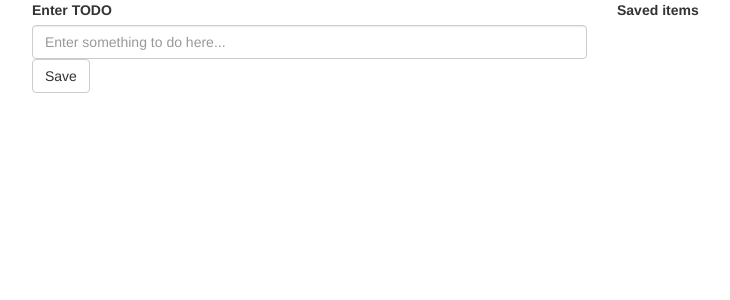
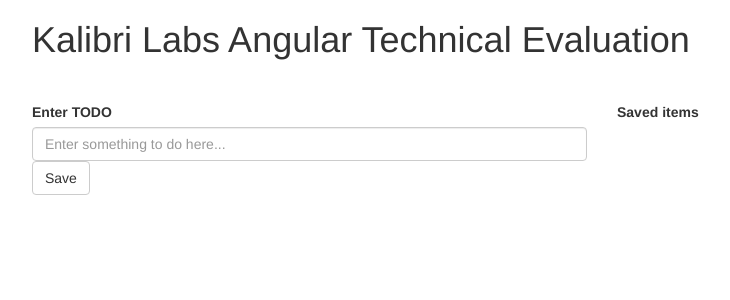
Before and after one commit to martinfarmer/angular-evaluation, an Angular app: page / in a window 1280 px wide. Shown: the top 300 px of the page, without its empty margins (38-768 px from the left). Built offline with nearby package versions, Linux system fonts and the light colour scheme.

Commit message:
Adding header to main page

```diff
--- a/src/app/app.component.css
+++ b/src/app/app.component.css
@@ -0,0 +1,3 @@
+h1 {
+    padding-bottom: 24pt;
+}
--- a/src/app/app.component.html
+++ b/src/app/app.component.html
@@ -1,4 +1,6 @@
 <div class="container">
+  <h1>Kalibri Labs Angular Technical Evaluation</h1>
+
   <div class="row">
     <div class="col-md-6">
       <app-todo-saver (onTodoChange)="updateDisplay()"></app-todo-saver>
```
